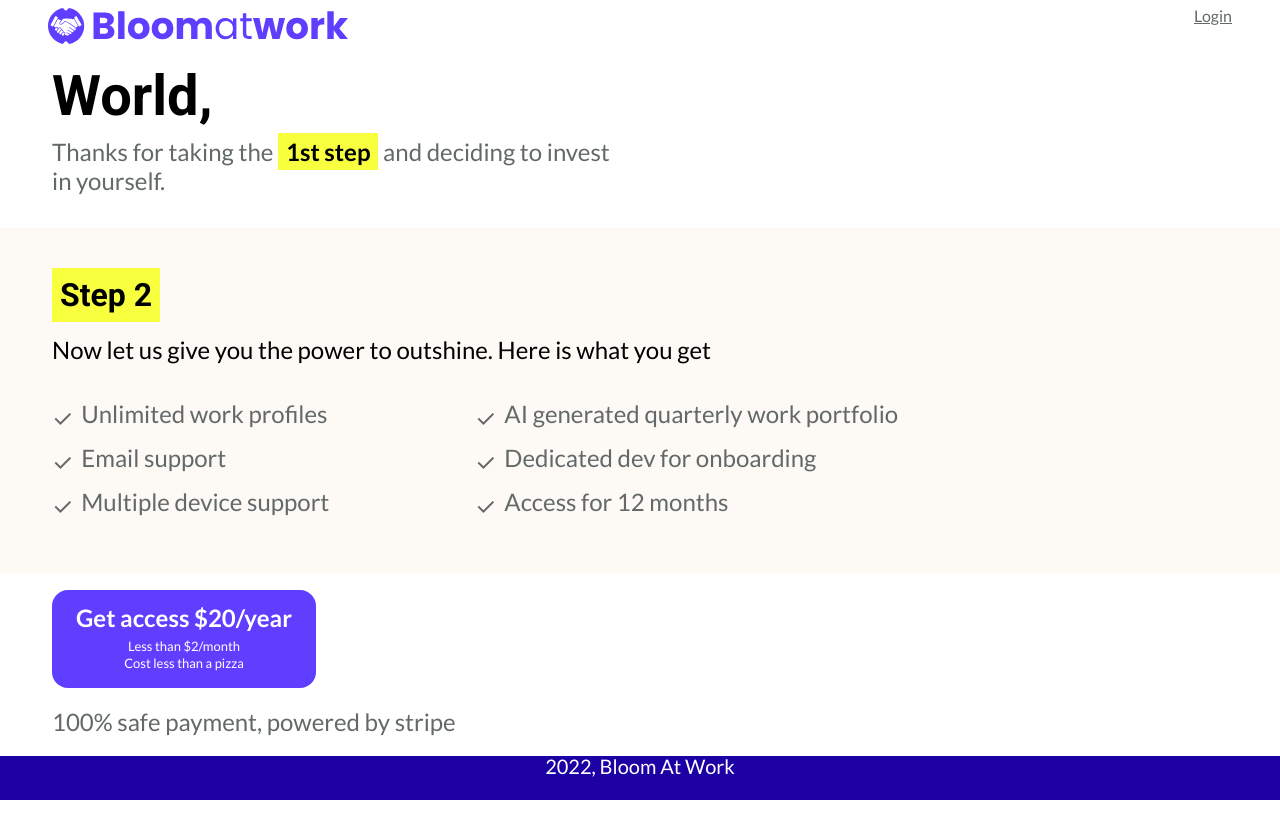
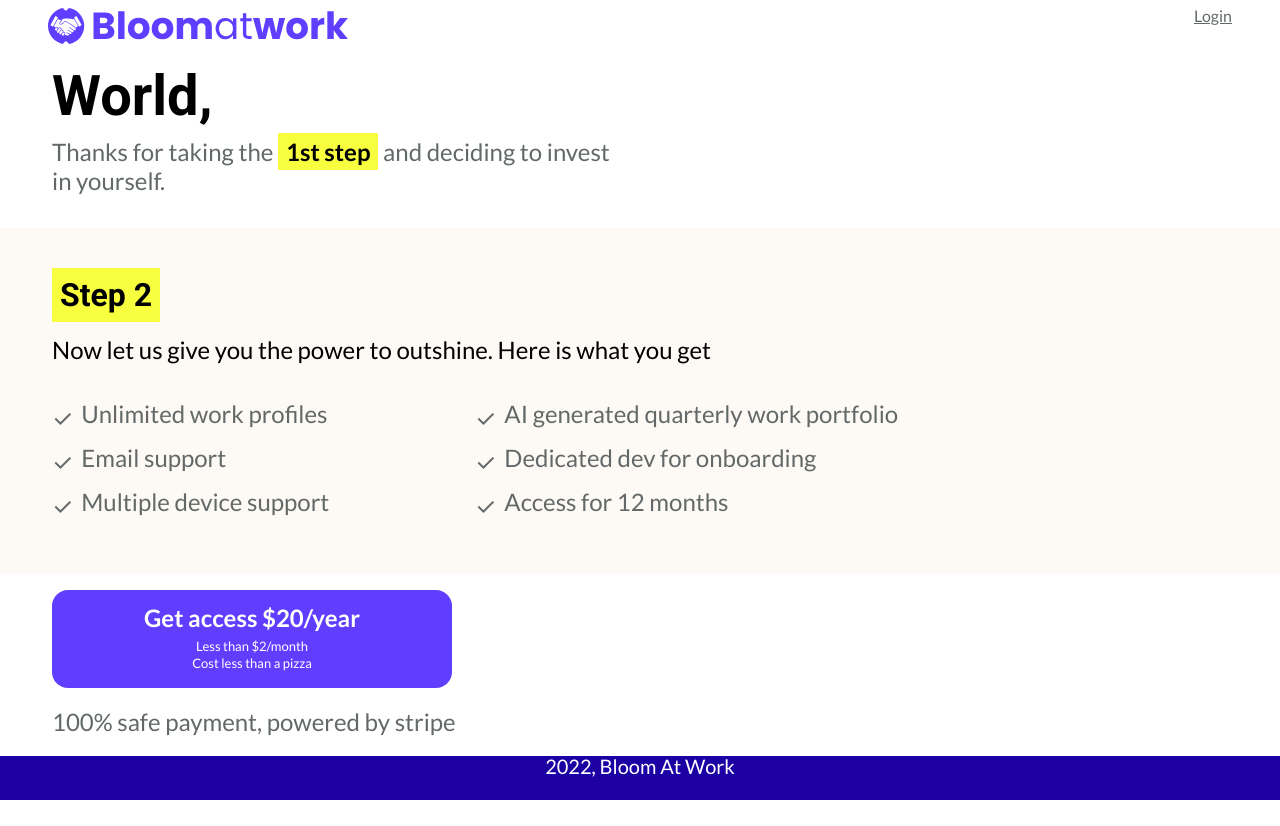
Before and after one commit to pnkjjsr/career-tracker-0.01, a Next.js app: page /access/pay in a window 1280 px wide. Built offline with nearby package versions, Linux system fonts and the light colour scheme.

Commit message:
Pay page: button min width 400 in big screen.

```diff
--- a/src/sections/access/style.module.scss
+++ b/src/sections/access/style.module.scss
@@ -149,6 +149,10 @@
     button {
       @include btnPrimary();
       width: auto;
+      @include media-breakpoint-up(md) {
+        min-width: 400px;
+      }
+
       height: auto;
       margin: auto;
       margin-bottom: $gutter * 2;
```
